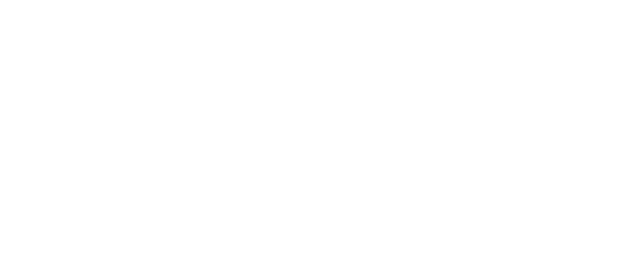
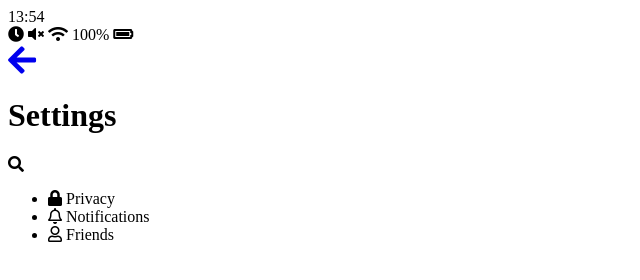
Before and after one commit to dramon4/kakao-clone-2.0, a plain HTML site: page settings.html in a window 1280 px wide. Shown: the whole page, without its empty margins (0-640 px from the left). Drawn offline with Linux system fonts and the light colour scheme.

Commit message:
#1.8 Settings Screen

```diff
--- a/settings.html
+++ b/settings.html
@@ -0,0 +1,72 @@
+<!DOCTYPE html>
+<html lang="en">
+  <head>
+    <meta charset="UTF-8" />
+    <meta name="viewport" content="width=device-width, initial-scale=1.0" />
+    <meta http-equiv="X-UA-Compatible" content="ie=edge" />
+    <link
+      rel="stylesheet"
+      href="https://use.fontawesome.com/releases/v5.8.1/css/all.css"
+      integrity="sha384-50oBUHEmvpQ+1lW4y57PTFmhCaXp0ML5d60M1M7uH2+nqUivzIebhndOJK28anvf"
+      crossorigin="anonymous"
+    />
+    <title>Settings | Kakao clone</title>
+  </head>
+  <body>
+    <div class="status-bar">
+      <div class="status-bar__column">
+        <span class="status-bar__clock">13:54</span>
+      </div>
+      <div class="status-bar__column">
+        <i class="fas fa-clock"></i>
+        <i class="fas fa-volume-mute"></i>
+        <i class="fas fa-wifi"></i>
+        <span class="status-bar__battery-level">100%</span>
+        <i class="fas fa-battery-full"></i>
+      </div>
+    </div>
+    <header class="header">
+      <div class="header__header-column">
+        <a href="more.html" class="header__back-btn">
+            <i class="fas fa-arrow-left fa-2x"></i>
+        </a>
+        <h1 class="header__title">Settings</h1>
+      </div>
+      <div class="header__header-column">
+        <span class="header__icon">
+          <i class="fas fa-search"></i>
+        </span>
+      </div>
+    </header>
+    <main class="settings">
+        <section class="settings__sections">
+            <ul class="settings__list">
+                <li class="settings__setting">
+                    <span class="settings__icon">
+                        <i class="fas fa-lock"></i>
+                    </span>
+                    <span class="settings__title">
+                        Privacy
+                    </span>
+                </li>
+                <li class="settings__setting">
+                    <span class="settings__icon">
+                        <i class="far fa-bell"></i>
+                    </span>
+                    <span class="settings__title">
+                        Notifications
+                    </span>
+                </li>
+                <li class="settings__setting">
+                    <span class="settings__icon">
+                        <i class="far fa-user"></i>
+                    </span>
+                    <span class="settings__title">
+                        Friends
+                    </span>
+                </li>
+            </ul>
+        </section>
+    </main>
+  </body>
+</html>
```
Also changed, not shown: more.html (+3 -1 lines).
